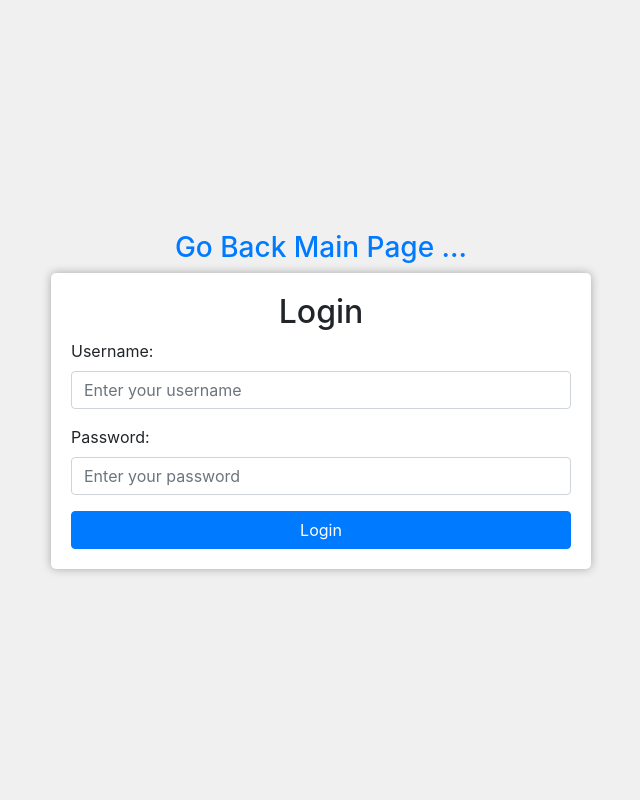
After one commit to TrainingRepositories/Django-simple, a Django app: page /app1/form in a window 1280 px wide. The commit adds this page. Shown: the whole page, without its empty margins (319-959 px from the left). Run offline with Django 5.2, Linux system fonts and the light colour scheme; some libraries are stand-ins or nearby versions.

Commit message:
add for page ...

```diff
--- a/Project/app1/urls.py
+++ b/Project/app1/urls.py
@@ -3,5 +3,6 @@ from . import views
 
 
 urlpatterns = [
-    path('',views.index , name='index')
+    path('',views.index , name='index'),
+    path('form',views.form , name='form')
 ]
--- a/Project/app1/views.py
+++ b/Project/app1/views.py
@@ -7,3 +7,9 @@ def index(request):
     return render(request=request,
                   template_name=template_path,
                   context=context)
+
+
+def form(request):
+    template_path= 'apps/app1/form.html'
+    return render(request=request,
+                  template_name=template_path)
--- /dev/null
+++ b/Project/templates/apps/app1/form.html
@@ -0,0 +1,53 @@
+<!DOCTYPE html>
+<html lang="en">
+<head>
+    <meta charset="UTF-8">
+    <meta name="viewport" content="width=device-width, initial-scale=1.0">
+    <link rel="stylesheet" href="https://maxcdn.bootstrapcdn.com/bootstrap/4.5.2/css/bootstrap.min.css">
+    <title>Login Form</title>
+    <style>
+        body {
+            display: flex;
+            justify-content: center;
+            align-items: center;
+            min-height: 100vh;
+            background-color: #f0f0f0;
+        }
+        .login-form {
+            background-color: #ffffff;
+            padding: 20px;
+            border-radius: 5px;
+            box-shadow: 0px 0px 10px rgba(0, 0, 0, 0.3);
+        }
+    </style>
+</head>
+<body>
+
+
+    <div class="container">
+    <a href="/" style="text-align: center;" > <h3> Go Back Main Page ... </h3> </a>
+        <div class="row">
+            <div class="col-md-6 offset-md-3">
+                <div class="login-form">
+                    <h2 class="text-center">Login</h2>
+                    <form>
+                        <div class="form-group">
+                            <label for="username">Username:</label>
+                            <input type="text" class="form-control" id="username" placeholder="Enter your username">
+                        </div>
+                        <div class="form-group">
+                            <label for="password">Password:</label>
+                            <input type="password" class="form-control" id="password" placeholder="Enter your password">
+                        </div>
+                        <button type="submit" class="btn btn-primary btn-block">Login</button>
+                    </form>
+                </div>
+            </div>
+        </div>
+    </div>
+
+    <script src="https://ajax.googleapis.com/ajax/libs/jquery/3.5.1/jquery.min.js"></script>
+    <script src="https://cdnjs.cloudflare.com/ajax/libs/popper.js/1.16.0/umd/popper.min.js"></script>
+    <script src="https://maxcdn.bootstrapcdn.com/bootstrap/4.5.2/js/bootstrap.min.js"></script>
+</body>
+</html>
--- a/Project/templates/apps/app1/index.html
+++ b/Project/templates/apps/app1/index.html
@@ -9,11 +9,14 @@
     <a href="/" style="text-align: center;" > <h3> Go Back Main Page ... </h3> </a>
 
     Hi , Im abdulwahab
-    test to get varibales using context : <ul>
+    test to get varibales using context :
+    <ul>
         <li>  <strong> {{var1}}</strong> </li>
         <li>  <strong> {{var2}}</strong> </li>
     </ul>
 
+
+    test create form page : <a href="form"> Click Here To see Form Page</a>
 
     test to load <strong>static</strong> image <br>
     <img src="{% static 'images/Google_2015_logo.svg.png' %}" style="width: 300px; height: 200px;" alt="Google_2015_logo.svg.png">
```
